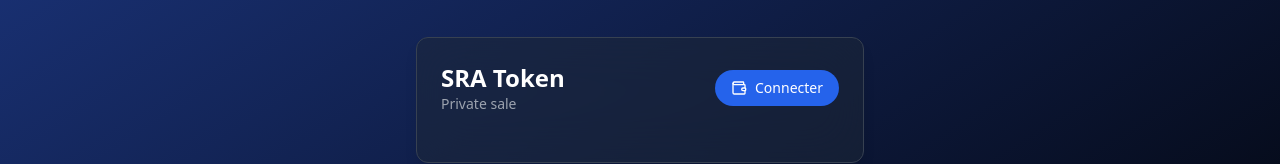
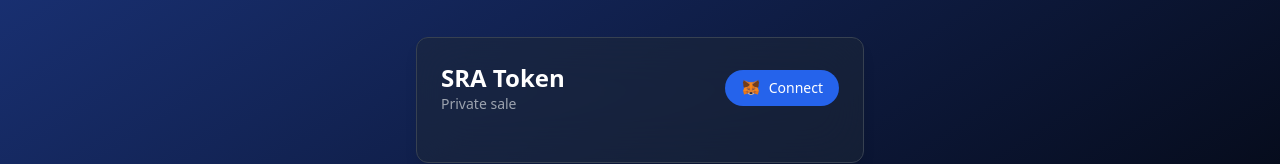
Before and after one commit to ceosorayia/private-sale, a React (Vite) app: page / in a window 1280 px wide. Shown: the part 300-464 px from the top of the page. Built offline with nearby package versions, Linux system fonts and the light colour scheme.

Commit message:
feat: update connect button text and use MetaMask logo

```diff
--- a/src/App.tsx
+++ b/src/App.tsx
@@ -26,7 +26,7 @@ function App() {
               </div>
               {connected ? (
                 <div className="flex items-center text-sm bg-gray-700/50 backdrop-blur rounded-full px-4 py-2">
-                  <Wallet className="w-4 h-4 mr-2" />
+                  <img src="/metamask.svg" alt="MetaMask" className="w-4 h-4 mr-2" />
                   {formatAddress(address)}
                 </div>
               ) : (
@@ -34,8 +34,8 @@ function App() {
                   onClick={connect}
                   className="flex items-center bg-blue-600 hover:bg-blue-700 rounded-full px-4 py-2 text-sm transition-colors"
                 >
-                  <Wallet className="w-4 h-4 mr-2" />
-                  Connecter
+                  <img src="/metamask.svg" alt="MetaMask" className="w-5 h-5 mr-2" />
+                  Connect
                 </button>
               )}
             </div>
```
